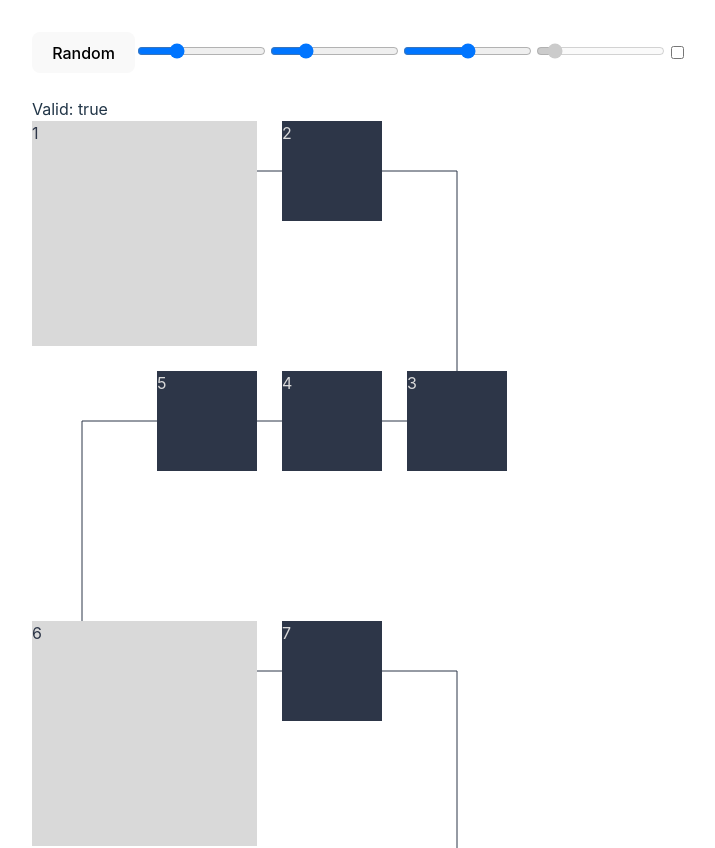
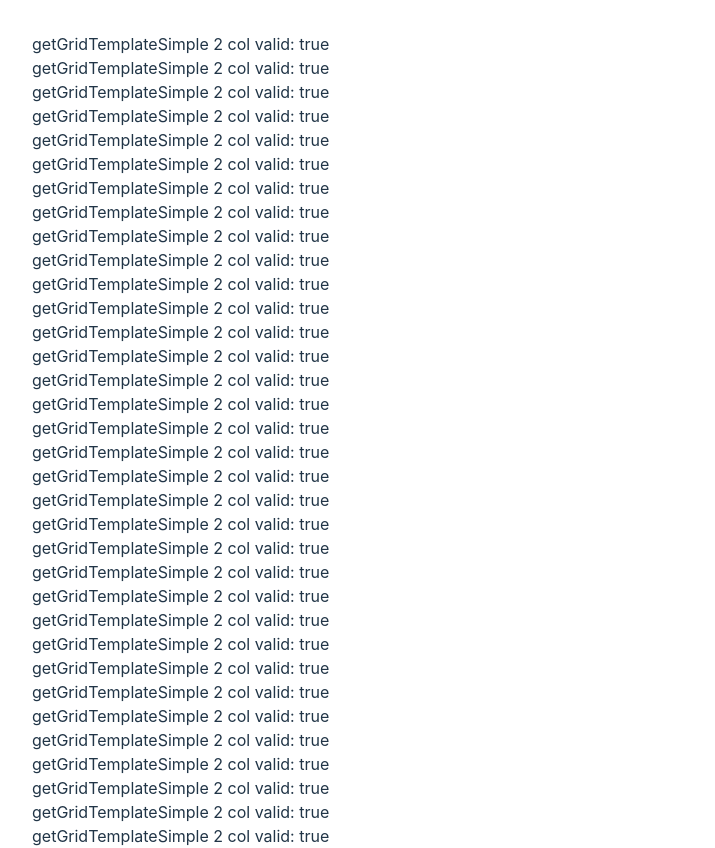
Before and after one commit to noway/tedx-auckland-events-layout, a React (Vite) app: page / in a window 1280 px wide. Shown: the top 848 px of the page, without its empty margins (0-715 px from the left). Built offline with nearby package versions, Linux system fonts and the light colour scheme.

Commit message:
add rudimentary tests file

```diff
--- a/src/App.tsx
+++ b/src/App.tsx
@@ -1,9 +1,11 @@
 import Demo from "./Demo";
+import Tests from "./Tests";
 
 export default function App() {
   return (
     <>
-      <Demo />
+      {/* <Demo /> */}
+      <Tests />
     </>
   );
 }
--- a/src/Demo.tsx
+++ b/src/Demo.tsx
@@ -21,7 +21,8 @@ const defaultItems = [
   { id: 15, title: "15", isBig: false },
 ];
 
-function generateItems(seed: number, count: number) {
+// TODO: put in a separate file?
+export function generateItems(seed: number, count: number) {
   const items = [];
   for (let i = 0; i < count; i++) {
     items.push({ id: i, title: i.toString(), isBig: random(i, seed) > 0.7 });
--- a/src/EventsSnakeGrid.tsx
+++ b/src/EventsSnakeGrid.tsx
@@ -27,7 +27,7 @@ interface Props {
   algo?: "recursive" | "simple";
 }
 
-function isAreasValid(areas: string[]) {
+export function isAreasValid(areas: string[]) {
   const el = document.createElement("div");
   el.style.gridTemplateAreas = areas.join(" ");
   const valid = el.style.length == 1;
@@ -158,7 +158,7 @@ function fillBigItem(
   };
 }
 
-function getGridTemplateRecursive(columns: number, items: Item[]) {
+export function getGridTemplateRecursive(columns: number, items: Item[]) {
   let grid: Cell[][] = Array(2)
     .fill(undefined)
     .map(() => Array(columns).fill(null));
@@ -199,7 +199,7 @@ function getGridTemplateRecursive(columns: number, items: Item[]) {
   return { history: snakeProgress.history, areas: getAreas(grid) };
 }
 
-function getGridTemplateSimple(columns: number, items: Item[]) {
+export function getGridTemplateSimple(columns: number, items: Item[]) {
   let grid: Cell[][] = Array(2)
     .fill(undefined)
     .map(() => Array(columns).fill(null));
--- /dev/null
+++ b/src/Tests.tsx
@@ -0,0 +1,121 @@
+// TODO: put in a separate file?
+import { generateItems } from "./Demo";
+import {
+  getGridTemplateRecursive,
+  getGridTemplateSimple,
+  isAreasValid,
+} from "./EventsSnakeGrid";
+
+export default function Tests() {
+  return (
+    <>
+      <div>
+        {Array(256)
+          .fill(undefined)
+          .map((_, i) => {
+            const template = getGridTemplateSimple(2, generateItems(i, 256));
+            return (
+              <div>
+                getGridTemplateSimple 2 col valid:{" "}
+                {String(isAreasValid(template.areas))}
+              </div>
+            );
+          })}
+      </div>
+      <div>
+        {Array(256)
+          .fill(undefined)
+          .map((_, i) => {
+            const template = getGridTemplateSimple(4, generateItems(i, 256));
+            return (
+              <div>
+                getGridTemplateSimple 4 col valid:{" "}
+                {String(isAreasValid(template.areas))}
+              </div>
+            );
+          })}
+      </div>
+      <div>
+        {Array(256)
+          .fill(undefined)
+          .map((_, i) => {
+            const template = getGridTemplateSimple(8, generateItems(i, 256));
+            return (
+              <div>
+                getGridTemplateSimple 8 col valid:{" "}
+                {String(isAreasValid(template.areas))}
+              </div>
+            );
+          })}
+      </div>
+      <div>
+        {Array(256)
+          .fill(undefined)
+          .map((_, i) => {
+            const template = getGridTemplateSimple(16, generateItems(i, 256));
+            return (
+              <div>
+                getGridTemplateSimple 16 col valid:{" "}
+                {String(isAreasValid(template.areas))}
+              </div>
+            );
+          })}
+      </div>
+      <div>
+        {Array(256)
+          .fill(undefined)
+          .map((_, i) => {
+            const template = getGridTemplateRecursive(2, generateItems(i, 256));
+            return (
+              <div>
+                getGridTemplateRecursive 2 col valid:{" "}
+                {String(isAreasValid(template.areas))}
+              </div>
+            );
+          })}
+      </div>
+      <div>
+        {Array(256)
+          .fill(undefined)
+          .map((_, i) => {
+            const template = getGridTemplateRecursive(4, generateItems(i, 256));
+            return (
+              <div>
+                getGridTemplateRecursive 4 col valid:{" "}
+                {String(isAreasValid(template.areas))}
+              </div>
+            );
+          })}
+      </div>
+      <div>
+        {Array(256)
+          .fill(undefined)
+          .map((_, i) => {
+            const template = getGridTemplateRecursive(8, generateItems(i, 256));
+            return (
+              <div>
+                getGridTemplateRecursive 8 col valid:{" "}
+                {String(isAreasValid(template.areas))}
+              </div>
+            );
+          })}
+      </div>
+      <div>
+        {Array(256)
+          .fill(undefined)
+          .map((_, i) => {
+            const template = getGridTemplateRecursive(
+              16,
+              generateItems(i, 256)
+            );
+            return (
+              <div>
+                getGridTemplateRecursive 16 col valid:{" "}
+                {String(isAreasValid(template.areas))}
+              </div>
+            );
+          })}
+      </div>
+    </>
+  );
+}
```
